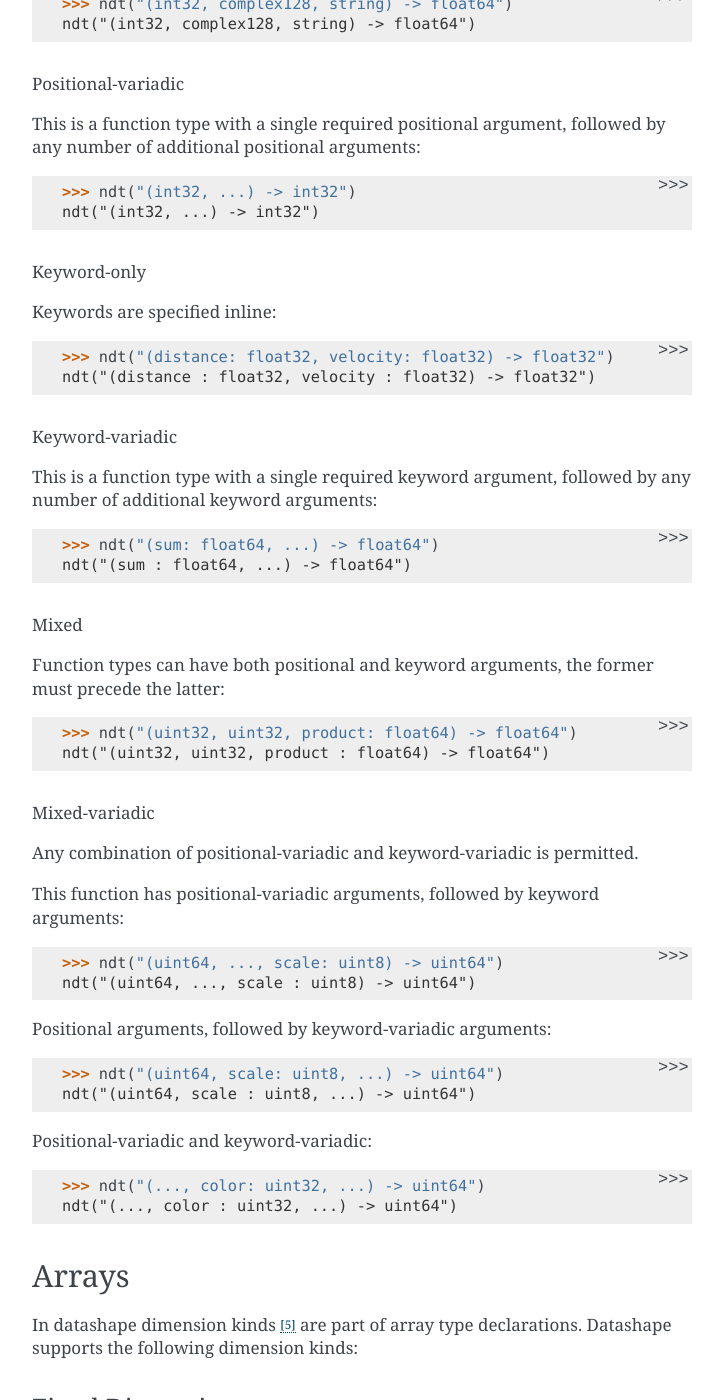
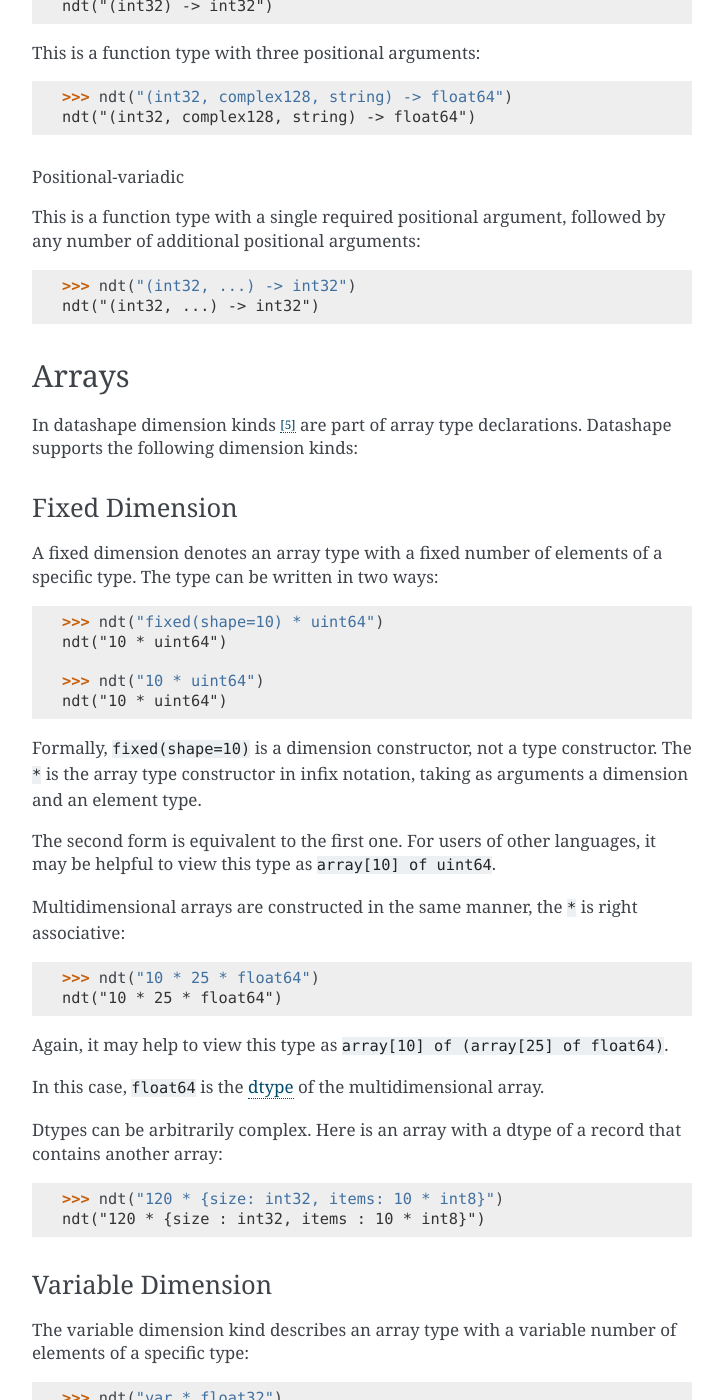
Before and after one commit to xnd-project/libndtypes, a Sphinx documentation site: the page built from doc/ndtypes/types.rst, in a window 1280 px wide and 1400 px high, scrolled down 5938 px. Shown: the whole window, without its empty margins (388-1111 px from the left). Built offline with Sphinx 7.4.7, drawn with Linux system fonts in a browser that asks for light colours; formulas are drawn with MathJax 3; some of the changed text lies outside the part shown.

Commit message:
Add doctests and update Python docs (#43)

```diff
--- a/INSTALL.txt
+++ b/INSTALL.txt
@@ -47,6 +47,9 @@ python3 setup.py build
 # Test
 python3 setup.py test
 
+# Doctest (optional, relies on Sphinx)
+python3 setup.py doctest
+
 # Install
 python3 setup.py install
 
--- a/doc/conf.py
+++ b/doc/conf.py
@@ -1,9 +1,7 @@
 import sys, os, docutils
 
 
-extensions = ['sphinx.ext.autodoc', 'sphinx.ext.imgmath',
-              'sphinx.ext.intersphinx', 'sphinx.ext.coverage',
-              'sphinx.ext.autosummary']
+extensions = ['sphinx.ext.intersphinx', 'sphinx.ext.doctest']
 
 source_suffix = '.rst'
 master_doc = 'index'
--- a/doc/ndtypes/buffer-protocol.rst
+++ b/doc/ndtypes/buffer-protocol.rst
@@ -11,8 +11,9 @@ Buffer protocol
 
 ndtypes supports conversion from PEP-3118 format strings to datashape:
 
-.. code-block:: py
+.. doctest::
 
+   >>> from ndtypes import ndt
    >>> ndt.from_format("T{<b:a:Q:b:}")
    ndt("{a : <int8, b : uint64}")
 
--- a/doc/ndtypes/types.rst
+++ b/doc/ndtypes/types.rst
@@ -42,7 +48,7 @@ Fixed size
 Datashape offers a number of fixed-size scalars. Here's how to construct a simple
 :c:type:`int64_t` type:
 
-.. code-block:: py
+.. doctest::
 
    >>> ndt('int64')
    ndt("int64")
@@ -75,7 +81,7 @@ Datashape has a number of aliases for scalars, which are internally mapped
 to their corresponding platform specific fixed-size types. This is how to
 construct an :c:type:`intptr_t`:
 
-.. code-block:: py
+.. doctest::
 
    >>> ndt('intptr')
    ndt("int64")
@@ -116,7 +122,7 @@ has several aliases:
 
 As seen in the table, encodings must be given in string form:
 
-.. code-block:: py
+.. doctest::
 
    >>> ndt("char('utf16')")
    ndt("char('utf16')")
@@ -128,7 +134,7 @@ Chars
 The ``char`` constructor accepts ``'ascii'``, ``'ucs2'`` and ``'utf32'`` encoding
 arguments.  ``char`` without arguments is equivalent to ``char(utf32)``.
 
-.. code-block:: py
+.. doctest::
 
    >>> ndt("char('ascii')")
    ndt("char('ascii')")
@@ -145,7 +151,7 @@ UTF-8 strings
 
 The ``string`` type is a variable length NUL-terminated UTF-8 string:
 
-.. code-block:: py
+.. doctest::
 
    >>> ndt("string")
    ndt("string")
@@ -158,7 +164,7 @@ Fixed size strings
 
 The ``fixed_string`` type takes a length and an optional encoding argument:
 
-.. code-block:: py
+.. doctest::
 
    >>> ndt("fixed_string(1729)")
    ndt("fixed_string(1729)")
@@ -173,10 +179,10 @@ Bytes
 The `bytes` type is variable length and takes an optional alignment argument.
 Valid values are powers of two in the range ``[1, 16]``.
 
-.. code-block:: py
+.. doctest::
 
    >>> ndt("bytes")
-   ndt("bytes()")
+   ndt("bytes")
 
    >>> ndt("bytes(align=2)")
    ndt("bytes(align=2)")
@@ -191,7 +197,7 @@ The ``fixed_bytes`` type takes a length and an optional alignment argument.
 The latter is a keyword-only argument in order to prevent accidental swapping of
 the two integer arguments:
 
-.. code-block:: py
+.. doctest::
 
    >>> ndt("fixed_bytes(size=32)")
    ndt("fixed_bytes(size=32)")
@@ -207,7 +213,7 @@ References
 Datashape references are fully general and can point to types of arbitrary
 complexity:
 
-.. code-block:: py
+.. doctest::
 
    >>> ndt("ref(int64)")
    ndt("ref(int64)")
@@ -224,7 +230,7 @@ The categorical type allows to specify subsets of types. This is implemented
 as a set of typed values. Types are inferred and interpreted as int64, float64
 or strings. The *NA* keyword creates a category for missing values.
 
-.. code-block:: py
+.. doctest::
 
    >>> ndt("categorical(1, 10)")
    ndt("categorical(1, 10)")
@@ -248,7 +254,7 @@ The concept is well-known from languages like ML or SQL.
 
 Two equivalent notations exist:
 
-.. code-block:: py
+.. doctest::
 
    >>> ndt("?complex64")
    ndt("?complex64")
@@ -263,13 +269,13 @@ Dtype variables
 Dtype variables are used in quantifier free type schemes and pattern matching.
 The range of a variable extends over the entire type term.
 
-.. code-block:: py
+.. doctest::
 
    >>> ndt("T")
    ndt("T")
 
    >>> ndt("10 * 16 * T")
-   ndt('10 * 16 * T')
+   ndt("10 * 16 * T")
 
 
 .. _symbolic-constructors:
@@ -281,7 +287,7 @@ Symbolic constructors
 Symbolic constructors stand for any constructor that takes the given datashape
 argument. Used in pattern matching.
 
-.. code-block:: py
+.. doctest::
 
    >>> ndt("Coulomb(float64)")
    ndt("Coulomb(float64)")
@@ -328,7 +334,7 @@ Tuples
 
 As usual, the tuple type is the product type of a fixed number of types:
 
-.. code-block:: py
+.. doctest::
 
    >>> ndt("(int64, float32, string)")
    ndt("(int64, float32, string)")
@@ -336,10 +342,10 @@ As usual, the tuple type is the product type of a fixed number of types:
 
 Tuples can be nested:
 
-.. code-block:: py
+.. doctest::
 
    >>> ndt("(bytes, (int8, fixed_string(10)))")
-   ndt("(bytes(), (int8, fixed_string(10)))")
+   ndt("(bytes, (int8, fixed_string(10)))")
 
 
 Records
@@ -347,7 +353,7 @@ Records
 
 Records are equivalent to tuples with named fields:
 
-.. code-block:: py
+.. doctest::
 
    >>> ndt("{a: float32, b: float64}")
    ndt("{a : float32, b : float64}")
@@ -367,7 +373,7 @@ Positional-only
 This is a function type with a single positional ``int32`` argument, returning
 an ``int32``:
 
-.. code-block:: py
+.. doctest::
 
   >>> ndt("(int32) -> int32")
   ndt("(int32) -> int32")
@@ -375,7 +381,7 @@ an ``int32``:
 
 This is a function type with three positional arguments:
 
-.. code-block:: py
+.. doctest::
 
    >>> ndt("(int32, complex128, string) -> float64")
    ndt("(int32, complex128, string) -> float64")
@@ -387,73 +393,11 @@ Positional-variadic
 This is a function type with a single required positional argument,
 followed by any number of additional positional arguments:
 
-.. code-block:: py
+.. doctest::
 
    >>> ndt("(int32, ...) -> int32")
    ndt("(int32, ...) -> int32")
 
-
-Keyword-only
-~~~~~~~~~~~~
-
-Keywords are specified inline:
-
-.. code-block:: py
-
-   >>> ndt("(distance: float32, velocity: float32) -> float32")
-   ndt("(distance : float32, velocity : float32) -> float32")
-
-
-Keyword-variadic
-~~~~~~~~~~~~~~~~
-
-This is a function type with a single required keyword argument,
-followed by any number of additional keyword arguments:
-
-.. code-block:: py
-
-   >>> ndt("(sum: float64, ...) -> float64")
-   ndt("(sum : float64, ...) -> float64")
-
-
-Mixed
-~~~~~
-
-Function types can have both positional and keyword arguments, the former
-must precede the latter:
-
-.. code-block:: py
-
-   >>> ndt("(uint32, uint32, product: float64) -> float64")
-   ndt("(uint32, uint32, product : float64) -> float64")
-
-
-Mixed-variadic
-~~~~~~~~~~~~~~
-
-Any combination of positional-variadic and keyword-variadic is permitted.
-
-This function has positional-variadic arguments, followed by keyword
-arguments:
-
-.. code-block:: py
-
-   >>> ndt("(uint64, ..., scale: uint8) -> uint64")
-   ndt("(uint64, ..., scale : uint8) -> uint64")
-
-Positional arguments, followed by keyword-variadic arguments:
-
-.. code-block:: py
-
-   >>> ndt("(uint64, scale: uint8, ...) -> uint64")
-   ndt("(uint64, scale : uint8, ...) -> uint64")
-
-Positional-variadic and keyword-variadic:
-
-.. code-block:: py
-
-   >>> ndt("(..., color: uint32, ...) -> uint64")
-   ndt("(..., color : uint32, ...) -> uint64")
 
 
 .. _arrays:
@@ -475,7 +419,7 @@ Fixed Dimension
 A fixed dimension denotes an array type with a fixed number of elements of
 a specific type.  The type can be written in two ways:
 
-.. code-block:: py
+.. doctest::
 
    >>> ndt("fixed(shape=10) * uint64")
    ndt("10 * uint64")
@@ -494,7 +438,7 @@ it may be helpful to view this type as ``array[10] of uint64``.
 Multidimensional arrays are constructed in the same manner, the ``*`` is
 right associative:
 
-.. code-block:: py
+.. doctest::
 
    >>> ndt("10 * 25 * float64")
    ndt("10 * 25 * float64")
@@ -508,7 +452,7 @@ array.
 Dtypes can be arbitrarily complex. Here is an array with a dtype of a record that
 contains another array:
 
-.. code-block:: py
+.. doctest::
 
    >>> ndt("120 * {size: int32, items: 10 * int8}")
    ndt("120 * {size : int32, items : 10 * int8}")
@@ -523,7 +467,7 @@ Variable Dimension
 The variable dimension kind describes an array type with a variable number
 of elements of a specific type:
 
-.. code-block:: py
+.. doctest::
 
    >>> ndt("var * float32")
    ndt("var * float32")
@@ -546,7 +490,7 @@ symbolic dimension is an uppercase variable that stands for a fixed dimension.
 In this manner entire sets of array types can be specified.  The following type
 describes the set of all ``M * N`` matrices with a ``float32`` dtype:
 
-.. code-block:: py
+.. doctest::
 
    >>> ndt("M * N * float32")
    ndt("M * N * float32")
@@ -555,7 +499,7 @@ describes the set of all ``M * N`` matrices with a ``float32`` dtype:
 The next type describes a function that performs matrix multiplication on any
 permissible pair of input matrices with dtype ``T``:
 
-.. code-block:: py
+.. doctest::
 
    >>> ndt("(M * N * T, N * P * T) -> M * P * T")
    ndt("(M * N * T, N * P * T) -> M * P * T")
@@ -565,7 +509,7 @@ In this case, we have used both symbolic dimensions and the type variable ``T``.
 
 Symbolic dimensions can be mixed fixed dimensions:
 
-.. code-block:: py
+.. doctest::
 
    >>> ndt("10 * N * float64")
    ndt("10 * N * float64")
@@ -580,7 +524,7 @@ Ellipsis Dimension
 The ellipsis, used in pattern matching, stands for any number of dimensions.
 Datashape supports both named and unnamed ellipses:
 
-.. code-block:: py
+.. doctest::
 
    >>> ndt("... * float32")
    ndt("... * float32")
@@ -588,10 +532,10 @@ Datashape supports both named and unnamed ellipses:
 
 Named form:
 
-.. code-block:: py
+.. doctest::
 
    >>> ndt("Dim... * float32")
-   ndt('Dim... * float32')
+   ndt("Dim... * float32")
 
 Ellipsis dimensions play an important role in broadcasting, more on the topic
 in the section on pattern matching.
```
Also changed, not shown: other parts of doc/ndtypes/types.rst (+6 -0 lines), doc/ndtypes/pattern-matching.rst (+20 -63 lines), doc/ndtypes/quickstart.rst (+4 -4 lines), setup.py (+8 -0 lines), .travis.yml, 1 other file.
